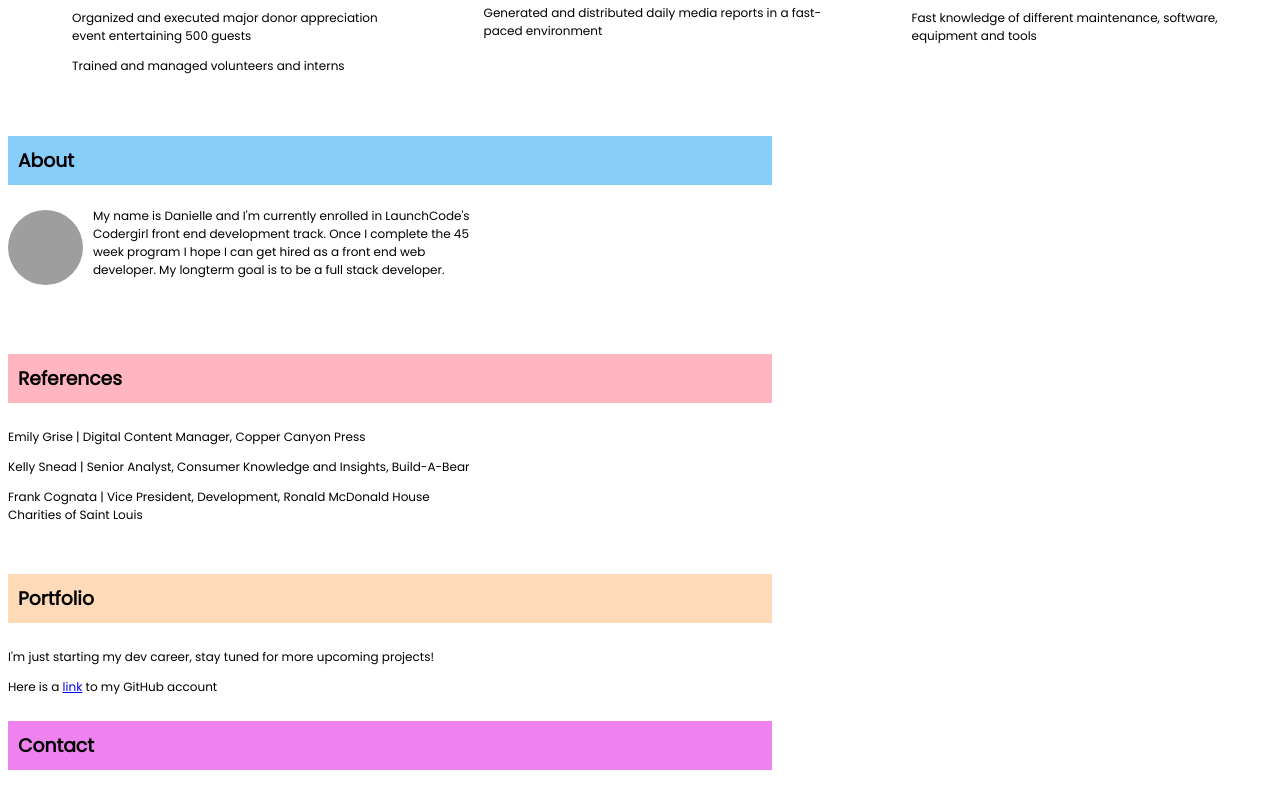
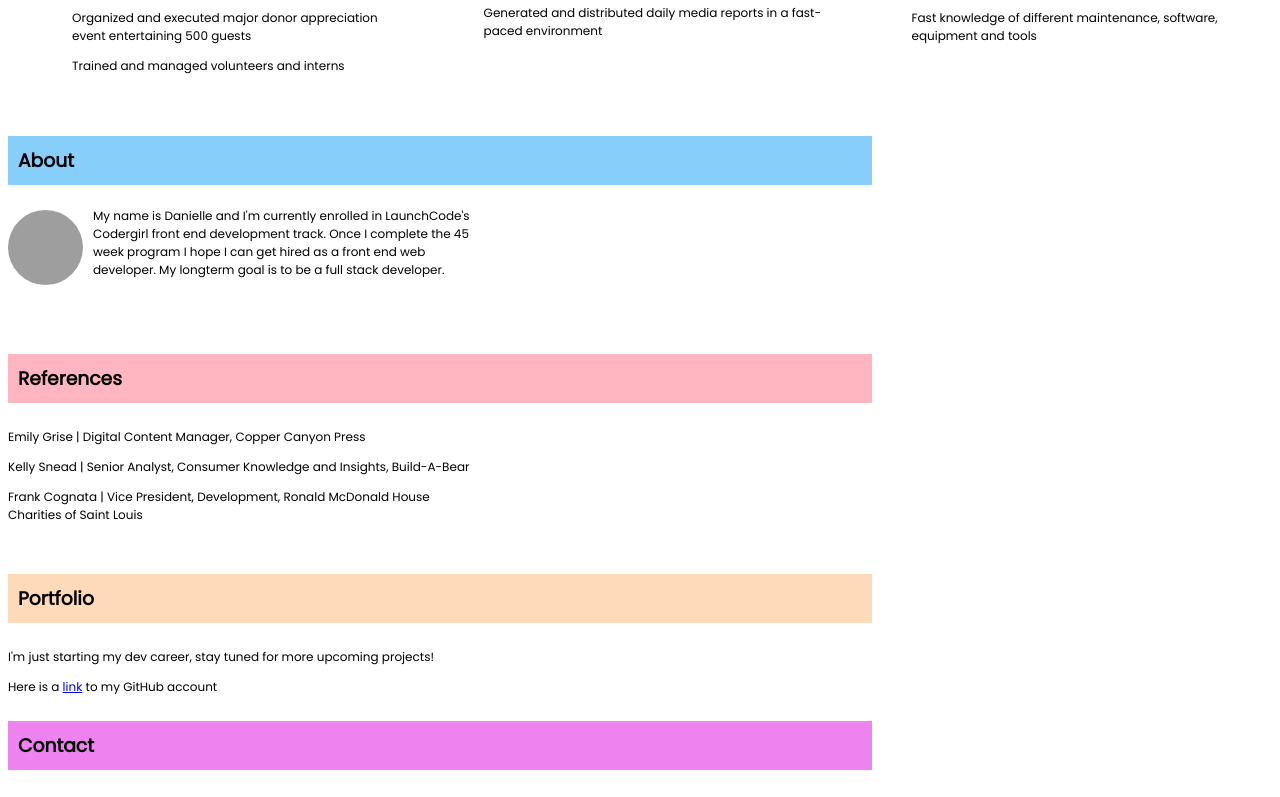
Before and after one commit to daniellespencer/html-me-something, a plain HTML site: page index.html in a window 1280 px wide. Shown: the part 820-1617 px from the top of the page. Drawn offline with Linux system fonts and the light colour scheme; grey boxes are pictures that could not be loaded.

Commit message:
updated margins on containers

```diff
--- a/styles.css
+++ b/styles.css
@@ -175,7 +175,7 @@ nav {
     .experience {
         background-color: turquoise;
         text-align: left;
-        margin: 25px 500px 25px 0px;
+        margin: 25px 400px 25px 0px;
         font-weight: bold;
         padding: 10px 10px;
     }
@@ -183,7 +183,7 @@ nav {
     .portfolio {
         background-color: peachpuff;
         text-align: left;
-        margin: 25px 500px 25px 0px;
+        margin: 25px 400px 25px 0px;
         font-weight: bold;
         padding: 10px 10px;
     }
@@ -191,7 +191,7 @@ nav {
     .about {
         background-color: lightskyblue;
         text-align: left;
-        margin: 25px 500px 25px 0px;
+        margin: 25px 400px 25px 0px;
         font-weight: bold;
         padding: 10px 10px;
     }
@@ -199,7 +199,7 @@ nav {
     .references {
         background-color: lightpink;
         text-align: left;
-        margin: 25px 500px 25px 0px;
+        margin: 25px 400px 25px 0px;
         font-weight: bold;
         padding: 10px 10px;
     }
@@ -207,7 +207,7 @@ nav {
     .contact {
         background-color: violet;
         text-align: left;
-        margin: 25px 500px 25px 0px;
+        margin: 25px 400px 25px 0px;
         font-weight: bold;
         padding: 10px 10px;
     }
```
